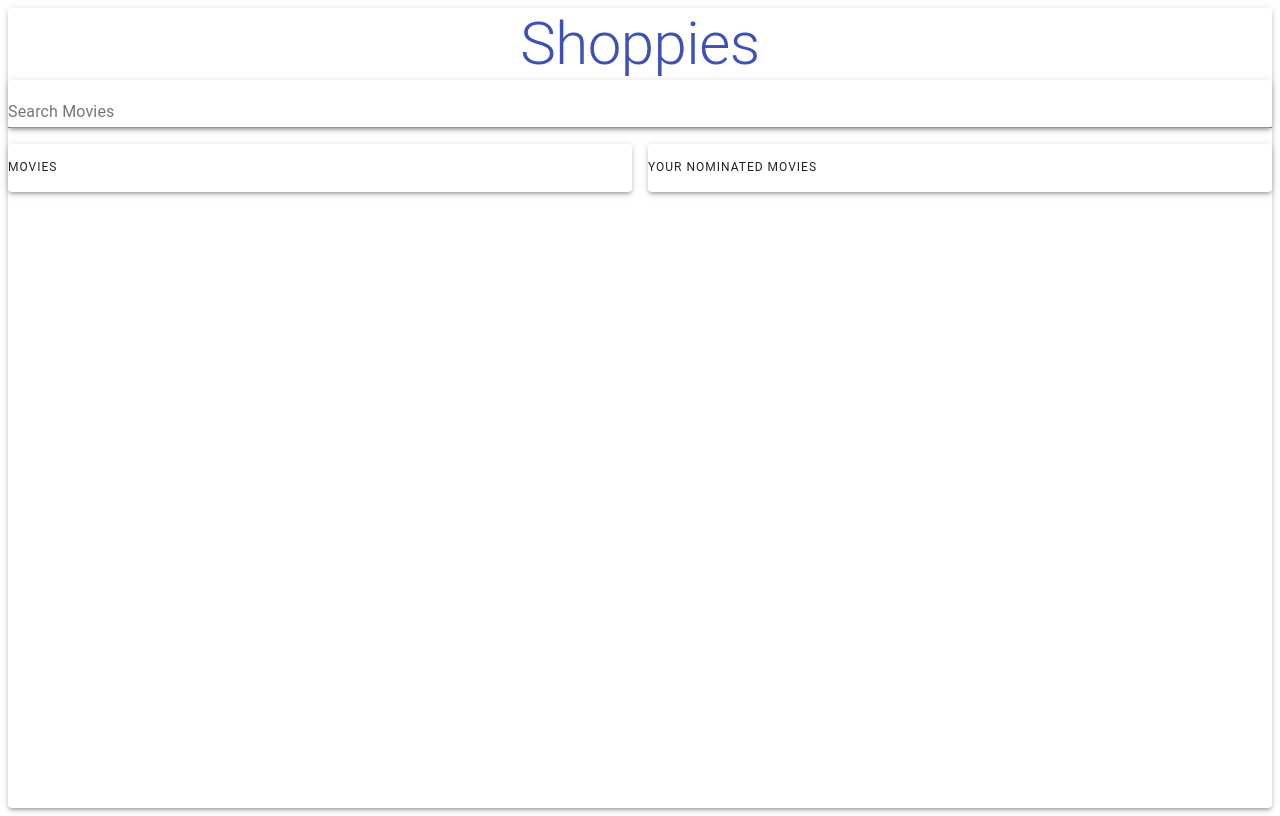
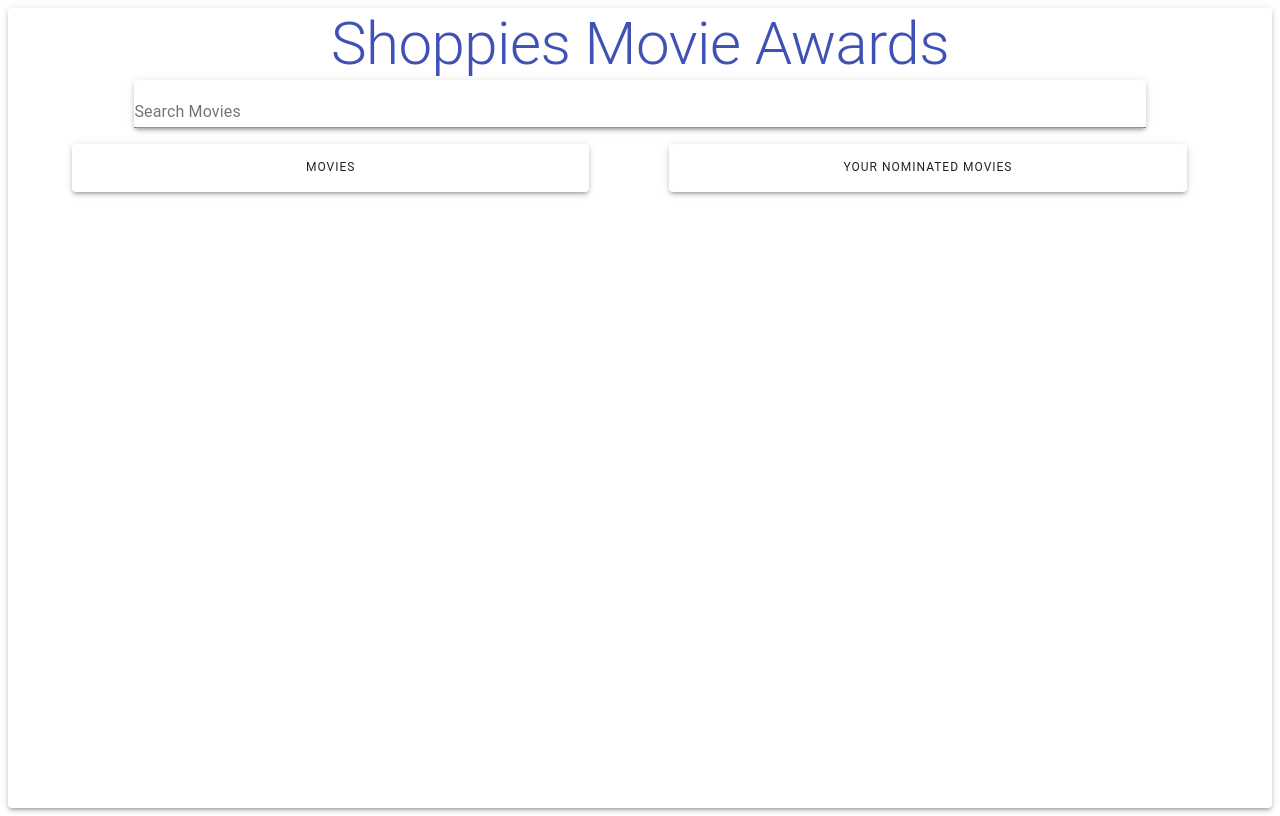
Before and after one commit to KevJSDevelopment/Shopify-Movie-Awards, a React (Create React App) app: page / in a window 1280 px wide. Built offline with nearby package versions, Linux system fonts and the light colour scheme.

Commit message:
added mmargin space to components

```diff
--- a/src/App.js
+++ b/src/App.js
@@ -2,12 +2,38 @@ import React, { useEffect, useState } from 'react'
 import Paper from '@material-ui/core/Paper'
 import MovieCard from './MovieCard'
 import NominationCard from './NominationCard'
-import { Grid, Typography, TextField, Button, Grow } from '@material-ui/core'
+import { Grid, Typography, TextField, Button, Grow, makeStyles } from '@material-ui/core'
+
+const useStyles = makeStyles({
+  root: {
+    height: window.innerHeight
+  },
+  search: {
+    marginRight: "10%",
+    marginLeft: "10%",
+  },
+  movieContainer: {
+    marginLeft: "5%",
+
+  },
+  nominationContainer: {
+    marginRight: "1%",
+    marginLeft: "5%"
+  },
+  gridItems: {
+    width: "100%"
+  },
+  text: {
+    textAlign: "center"
+  }
+})
 
 const App = () => {
   const [movies, setMovies] = useState([])
   const [nominations, setNominations] = useState([])
   const [listFull, setListFull] = useState(false)
+
+  const classes = useStyles()
 
   const fetchMovies = (search) => {
 
@@ -59,22 +85,22 @@ const App = () => {
   }, [nominations])
 
   return (
-    <Paper id="App" elevation={3} color="primary" style={{height: window.innerHeight}}>
+    <Paper id="App" elevation={3} color="primary" className={classes.root}>
       <Typography variant="h2" color="primary" align="center">
-        Shoppies
+        Shoppies Movie Awards
       </Typography>
       <Grid container direction="column" alignItems="center" spacing={3}>
-        <Grid item xs={12} style={{width: "100%"}}>
-          <Paper elevation={3} style={{textAlign: "center"}} >
+        <Grid item xs={12} className={classes.gridItems}>
+          <Paper elevation={3} className={classes.search}>
             <TextField id="outlined-search" fullWidth={true} label="Search Movies" type="search" autoComplete="off" variant="standard" onChange={(ev) => fetchMovies(ev.target.value)}/>
           </Paper>
         </Grid>
-        <Grid item xs={12} style={{width: "100%"}}>
+        <Grid item xs={12} className={classes.gridItems}>
           <Grid container direction="row" spacing={2}>
-            <Grid item xs={6}>
+            <Grid item xs={5} className={classes.movieContainer}>
               <Paper elevation={3}>
                 <Grid container direction="column" spacing={2}>
-                  <Grid item xs={12}>
+                  <Grid item xs={12} className={classes.text}>
                     <Typography variant="overline">
                       Movies
                     </Typography>
@@ -85,10 +111,10 @@ const App = () => {
                 </Grid>
               </Paper>
             </Grid>
-            <Grid item xs={6}>
+            <Grid item xs={5} className={classes.nominationContainer}>
               <Paper elevation={3}>
                 <Grid container direction="column" spacing={2}>
-                  <Grid item xs={12}>
+                  <Grid item xs={12} className={classes.text}>
                     <Typography variant="overline">
                         Your Nominated Movies
                     </Typography>
```
Also changed, not shown: 1 other file (tests, documents, lock files or other folders).
